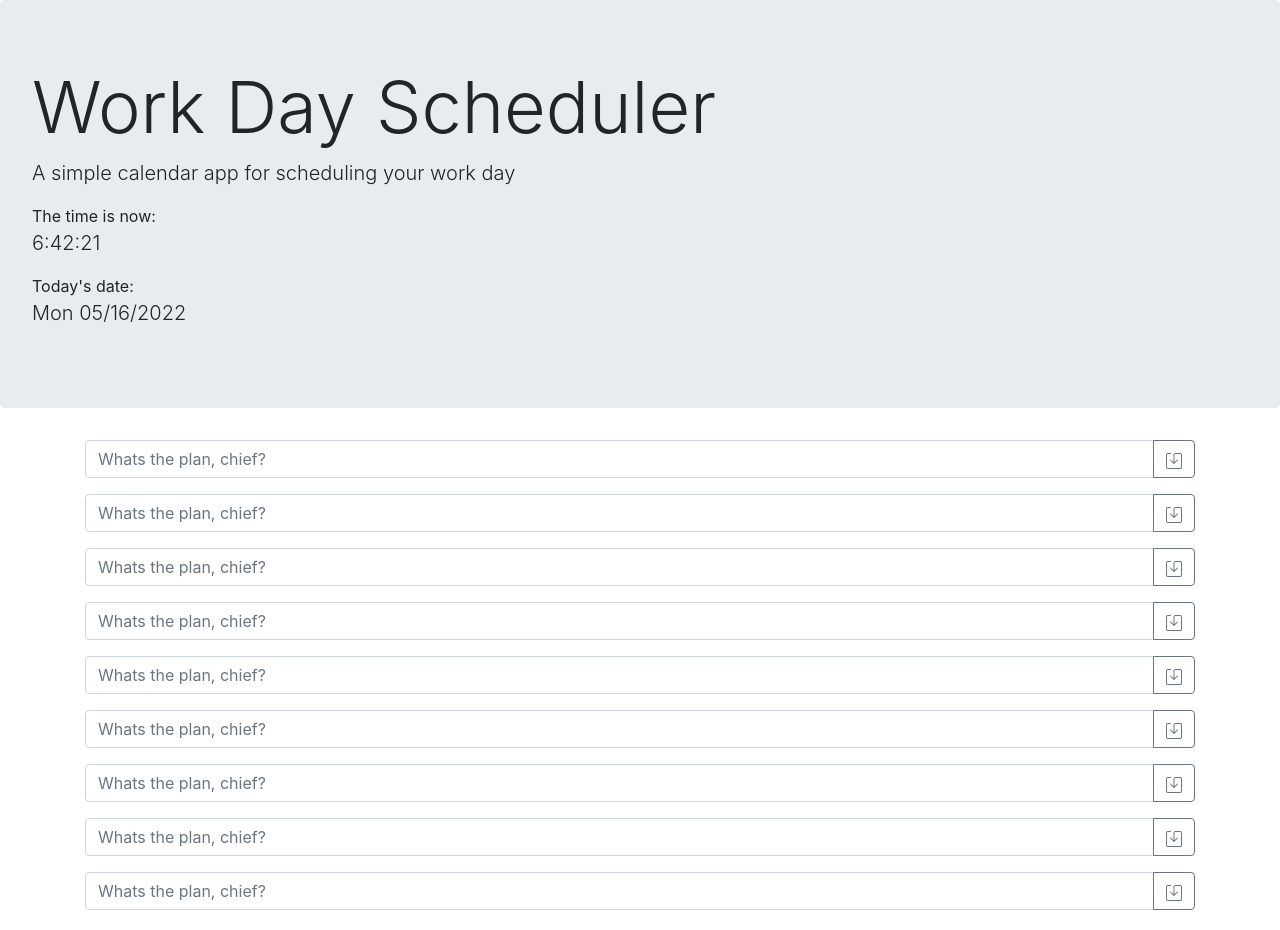
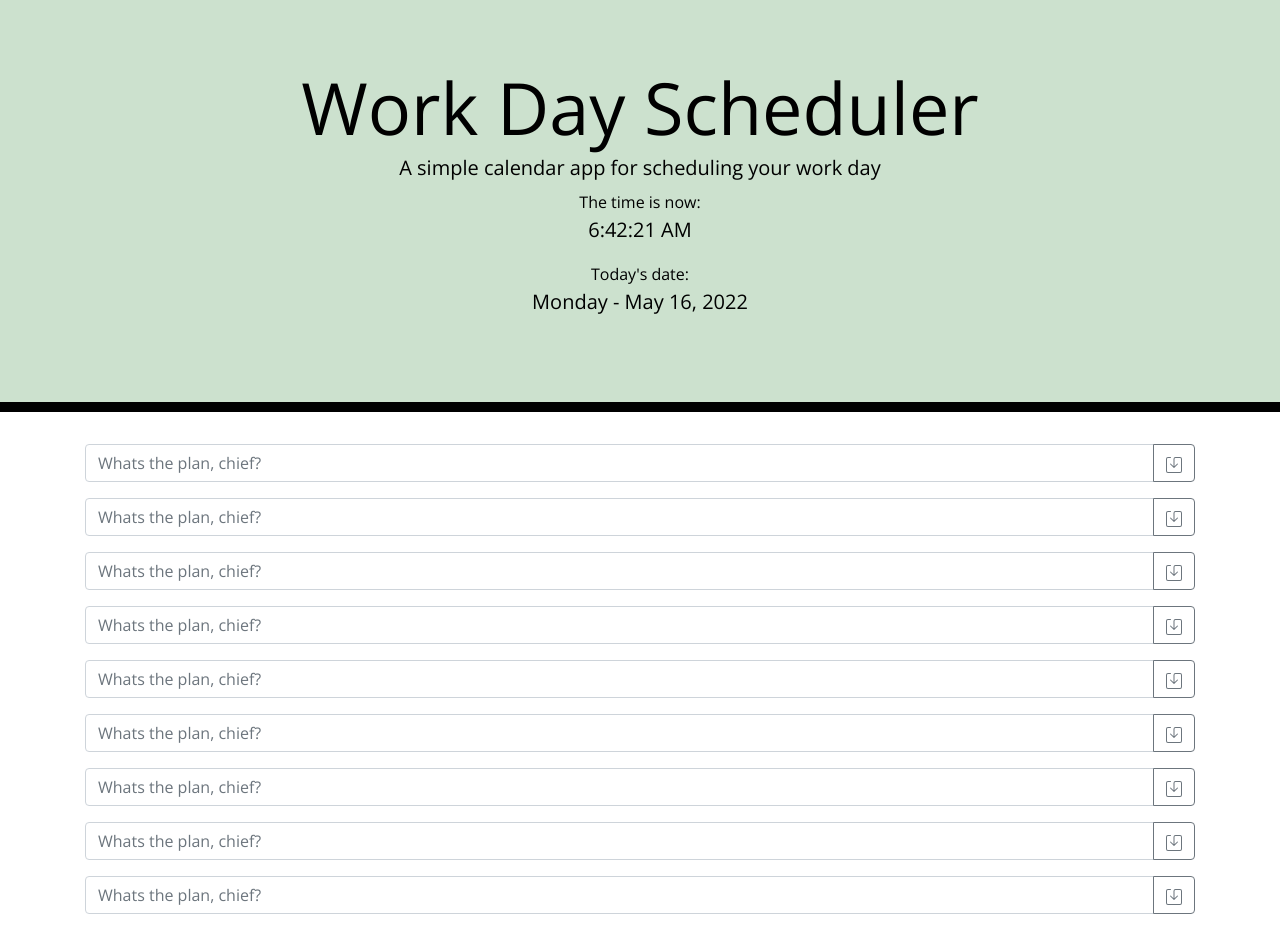
Before and after one commit to itsmejustino/myPlanner, a plain HTML site: page index.html in a window 1280 px wide. Drawn offline with nearby package versions, Linux system fonts and the light colour scheme.

Commit message:
update moment format syntax add color to bg

```diff
--- a/assets/script.js
+++ b/assets/script.js
@@ -13,11 +13,11 @@ let timeClock = document.getElementById('time-clock')
 let dateTracker = document.getElementById('date-tracker')
 
 window.setInterval(() => {
-  $(timeClock).html(moment().format('h:mm:ss'))
+  $(timeClock).html(moment().format('LTS'))
 }, 1000)
 
 window.setInterval(() => {
-  $(dateTracker).html(moment().format('ddd MM/DD/Y'))
+  $(dateTracker).html(moment().format('dddd - LL'))
 }, 1000)
 
 //dynamically create time boxes that have a text field from 8am-4pm.
--- a/assets/style.css
+++ b/assets/style.css
@@ -4,7 +4,7 @@ body {
   line-height: 1;
 }
 
-textarea{
+textarea {
   background: transparent;
   border: none;
   resize: none;
@@ -12,42 +12,59 @@ textarea{
   border-left: 1px solid black;
   padding: 10px;
 }
+.lead{
+  display: flex;
+  flex-wrap: wrap;
+  align-content: center;
+  justify-content: center;
+  width: 100%;
+}
 
 .jumbotron {
-  display:flex;
+  display: flex;
   flex-wrap: wrap;
-  text-align: center;
-  background-color: transparent;
+  background-color: #CCE1CE;
   color: black;
   border-radius: 0;
   border-bottom: 10px solid black;
 }
+.display-3 {
+  font-size: 4.5rem;
+  font-weight: 300;
+  line-height: 1.2;
+  display: flex;
+  flex-wrap: wrap;
+  align-content: center;
+  justify-content: center;
+  width: 100%;
+}
 
-.jumbo-date-container{
+.jumbo-date-container {
+  display:flex;
   width: 100%;
   align-items: center;
   justify-content: center;
-flex-direction: row;
+  flex-direction: column;
 }
-#time-clock{
-  width:100%;
+#time-clock {
+
   padding: 10px;
-align-content: center;
+  align-items: center;
   justify-content: center;
 }
 
-#date-tracker{
-  width:100%;
+#date-tracker {
+
   padding: 10px;
-  align-content: center;
+  align-items: center;
   justify-content: center;
 }
 
-.description{
+.description {
   white-space: pre-wrap;
 }
 
-.time-block{
+.time-block {
   text-align: center;
   border-radius: 15px;
 }
@@ -55,7 +72,7 @@ justify-content: center;
 .row {
   white-space: pre-wrap;
   height: 80px;
-  border-top: 1px solid white;;
+  border-top: 1px solid white;
 }
 
 .hour {
@@ -83,11 +100,11 @@ justify-content: center;
   border-left: 1px solid black;
   border-top-right-radius: 15px;
   border-bottom-right-radius: 15px;
-  background-color: #06AED5;
+  background-color: #06aed5;
   color: white;
 }
 
 .saveBtn i:hover {
   font-size: 20px;
-  transition: all .3s ease-in-out;
+  transition: all 0.3s ease-in-out;
 }
--- a/index.html
+++ b/index.html
@@ -18,7 +18,7 @@
       href="https://fonts.googleapis.com/css?family=Open+Sans&display=swap"
       rel="stylesheet"
     />
-    <link rel="stylesheet" href="/assets/" />
+    <link rel="stylesheet" href="/assets/style.css" />
     <title>Work Day Scheduler</title>
   </head>
 
@@ -34,12 +34,14 @@
         <p id="date-tracker" class="lead"></p>
       </div>
     </header>
+
     <div class = "indicator-container" id="indicate-action">
 
 
     </div>
+
     <div class="container">
-      <!-- Timeblocks go here -->
+      <!-- Timeblocks go here 8am-4pm -->
       <section class="houry-planner-1">
         <div class="input-group mb-3">
           <input
```
Lines whose indentation alone changed are shown as unchanged.
